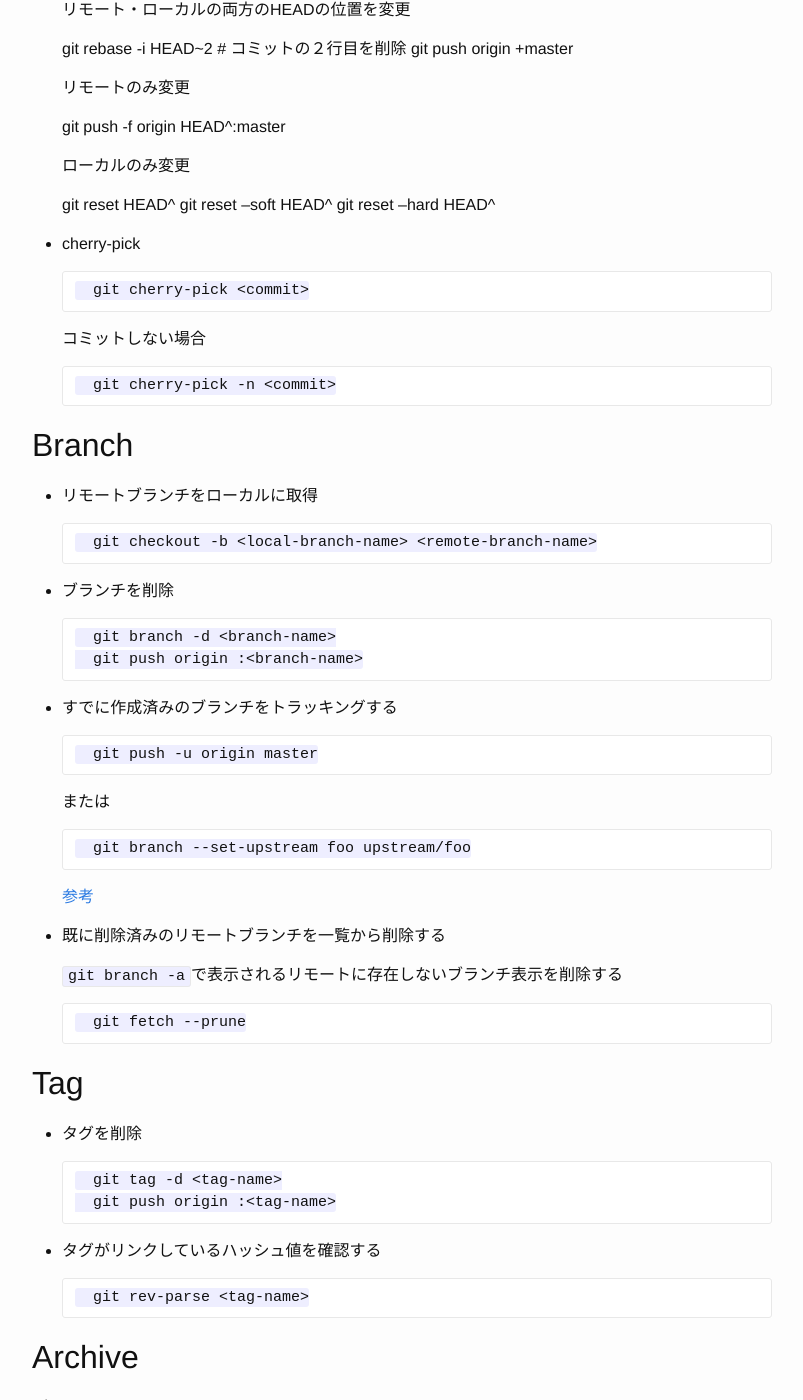
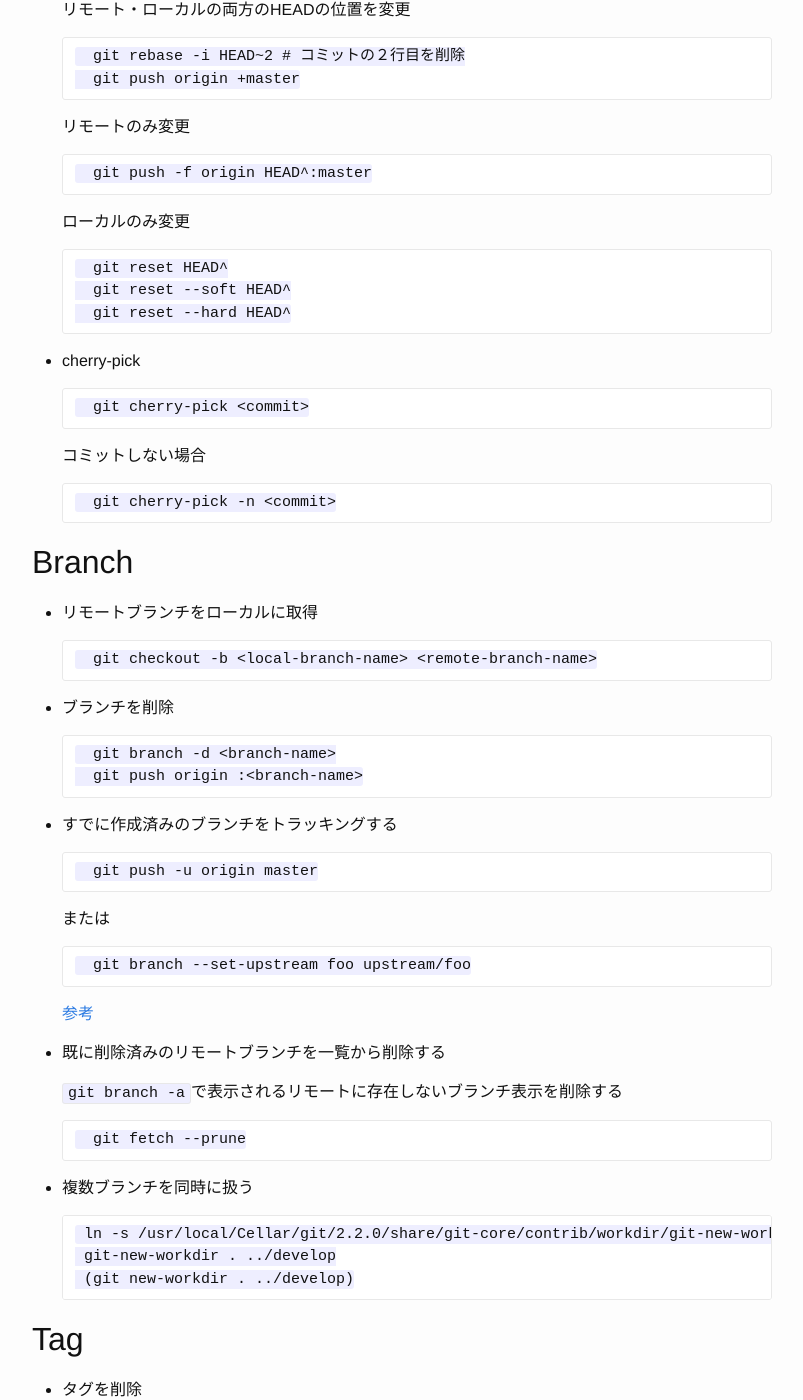
Before and after one commit to mtsd/mtsd.github.io, a Jekyll site: the page built from _posts/2012-05-21-git-tips.md, in a window 1280 px wide and 1400 px high, scrolled down 646 px. Shown: the whole window, without its empty margins (238-1041 px from the left). Built offline with Jekyll 4.4.1, drawn with Linux system fonts in a browser that asks for light colours.

Commit message:
git-new-workdirを追加

```diff
--- a/_posts/2012-05-21-git-tips.md
+++ b/_posts/2012-05-21-git-tips.md
@@ -23,18 +23,18 @@ Tags: git
 
   リモート・ローカルの両方のHEADの位置を変更
 
-	git rebase -i HEAD~2 # コミットの２行目を削除
-	git push origin +master
+		git rebase -i HEAD~2 # コミットの２行目を削除
+		git push origin +master
 
   リモートのみ変更
 
-	git push -f origin HEAD^:master
+		git push -f origin HEAD^:master
 
   ローカルのみ変更
 
-	git reset HEAD^
-	git reset --soft HEAD^
-	git reset --hard HEAD^
+		git reset HEAD^
+		git reset --soft HEAD^
+		git reset --hard HEAD^
 
 - cherry-pick
 
@@ -69,10 +69,16 @@ Tags: git
 
 - 既に削除済みのリモートブランチを一覧から削除する
 
-
 	`git branch -a`で表示されるリモートに存在しないブランチ表示を削除する
 
 		git fetch --prune
+
+
+-  複数ブランチを同時に扱う
+
+		ln -s /usr/local/Cellar/git/2.2.0/share/git-core/contrib/workdir/git-new-workdir /usr/local/bin/
+		git-new-workdir . ../develop
+		(git new-workdir . ../develop)
 
 ## Tag
 
```
